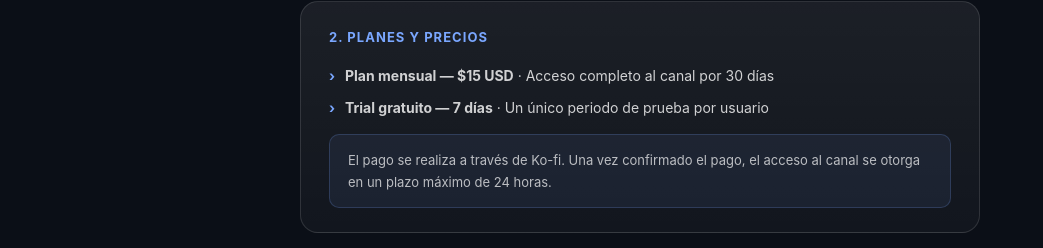
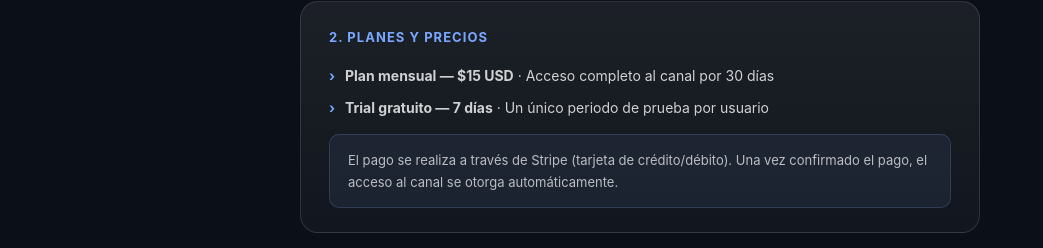
Before and after one commit to EduardoJuarez21/picks-public, a website: page terms.html in a window 1280 px wide. Shown: the part 431-679 px from the top of the page, without its empty margins (0-1043 px from the left). Drawn offline with Linux system fonts and the light colour scheme.

Commit message:
Replace Ko-fi with Stripe in terms and conditions

```diff
--- a/terms.html
+++ b/terms.html
@@ -118,7 +118,7 @@
         <li><strong>Plan mensual — $15 USD</strong> · Acceso completo al canal por 30 días</li>
         <li><strong>Trial gratuito — 7 días</strong> · Un único periodo de prueba por usuario</li>
       </ul>
-      <div class="highlight">El pago se realiza a través de Ko-fi. Una vez confirmado el pago, el acceso al canal se otorga en un plazo máximo de 24 horas.</div>
+      <div class="highlight">El pago se realiza a través de Stripe (tarjeta de crédito/débito). Una vez confirmado el pago, el acceso al canal se otorga automáticamente.</div>
     </div>
 
     <div class="section">
```
